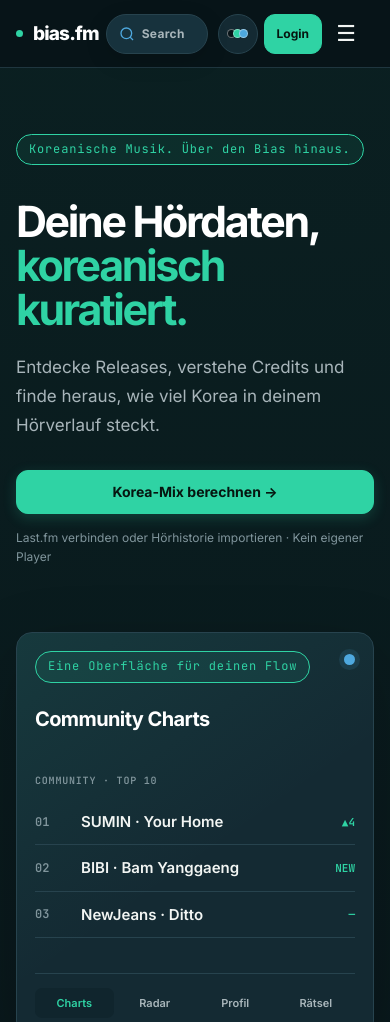
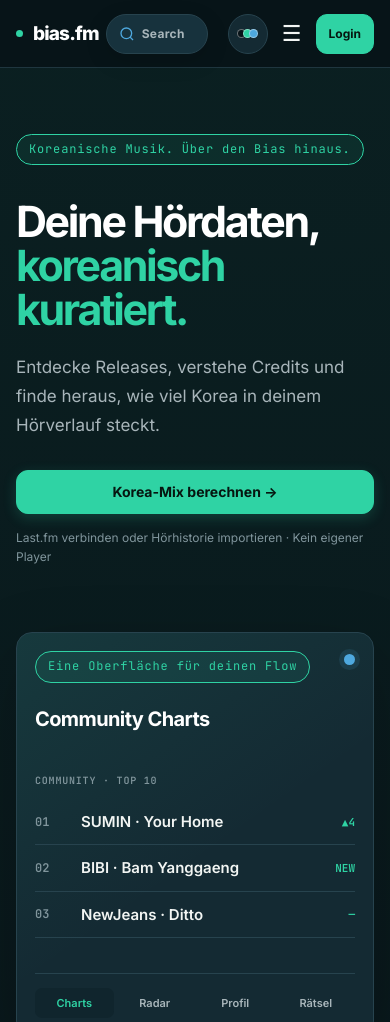
Before and after one commit to RoVaL-K/biasfm-prototype, a website: page index.html in a window 390 px wide. Shown: the top 1022 px of the page. Drawn offline with Linux system fonts and the light colour scheme.

Commit message:
Align mobile account control with content edge

```diff
--- a/css/polish.css
+++ b/css/polish.css
@@ -1420,6 +1420,11 @@ body.search-is-open .brand-search-cluster .search-trigger-btn:not(.search-input-
   .nav-wrap { padding-right: 0; }
 }
 
+/* Keep the right action group on the same inner edge as the page content on narrow screens. */
+@media (max-width: 800px) {
+  .nav-wrap { grid-template-columns: auto minmax(0, 1fr); }
+}
+
 
 /* Profile listening activity */
 .profile-listening-card { margin-top: 22px; padding: clamp(20px, 4vw, 30px); }
--- a/js/v2.js
+++ b/js/v2.js
@@ -248,8 +248,10 @@
       const accountControl = document.getElementById('account-control');
       const themeMenu = document.getElementById('theme-menu');
       const notifications = document.getElementById('notifications-control');
+      const mobileToggle = document.getElementById('mobile-menu-toggle');
       if (accountControl && themeMenu) actions.insertBefore(themeMenu, accountControl);
       if (accountControl && notifications) actions.insertBefore(notifications, accountControl);
+      if (accountControl && mobileToggle) actions.insertBefore(mobileToggle, accountControl);
     }
     document.addEventListener('click', event => {
       const themeChoice = event.target.closest('[data-theme-choice]');
```
